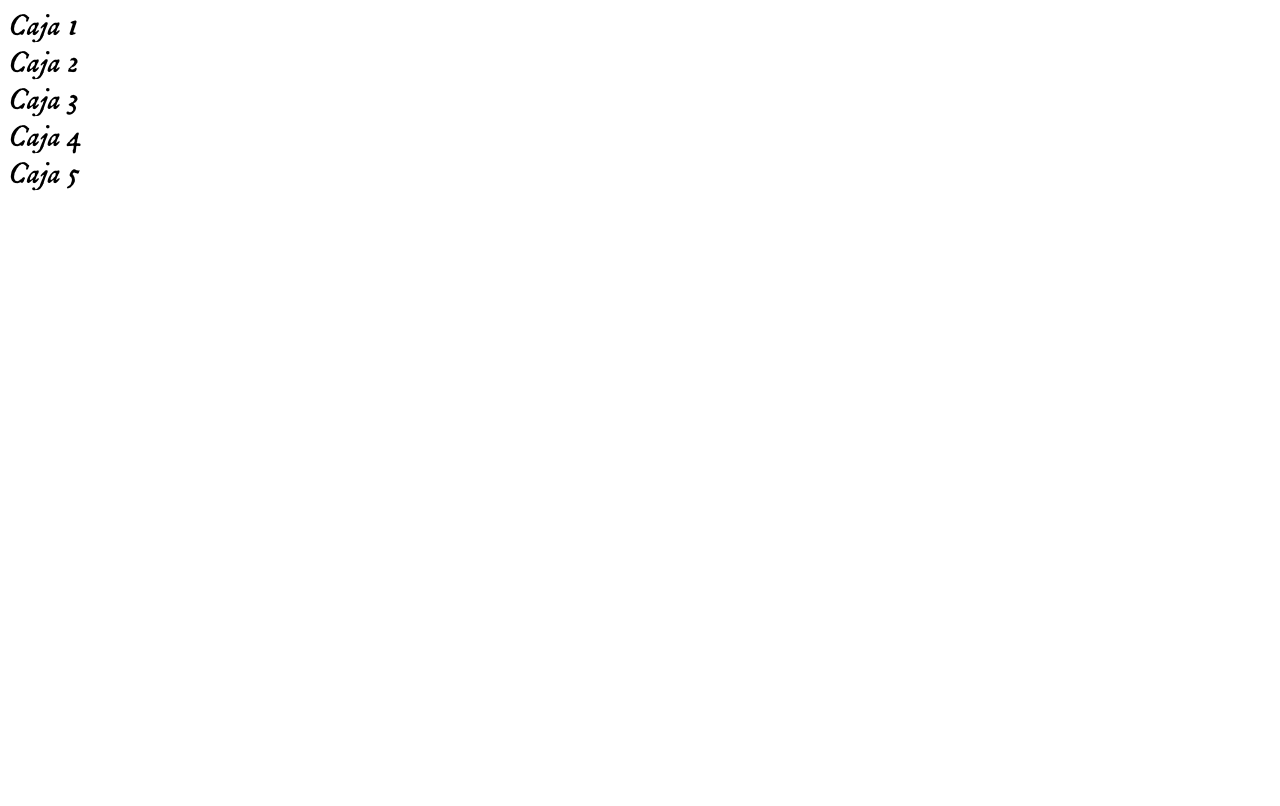
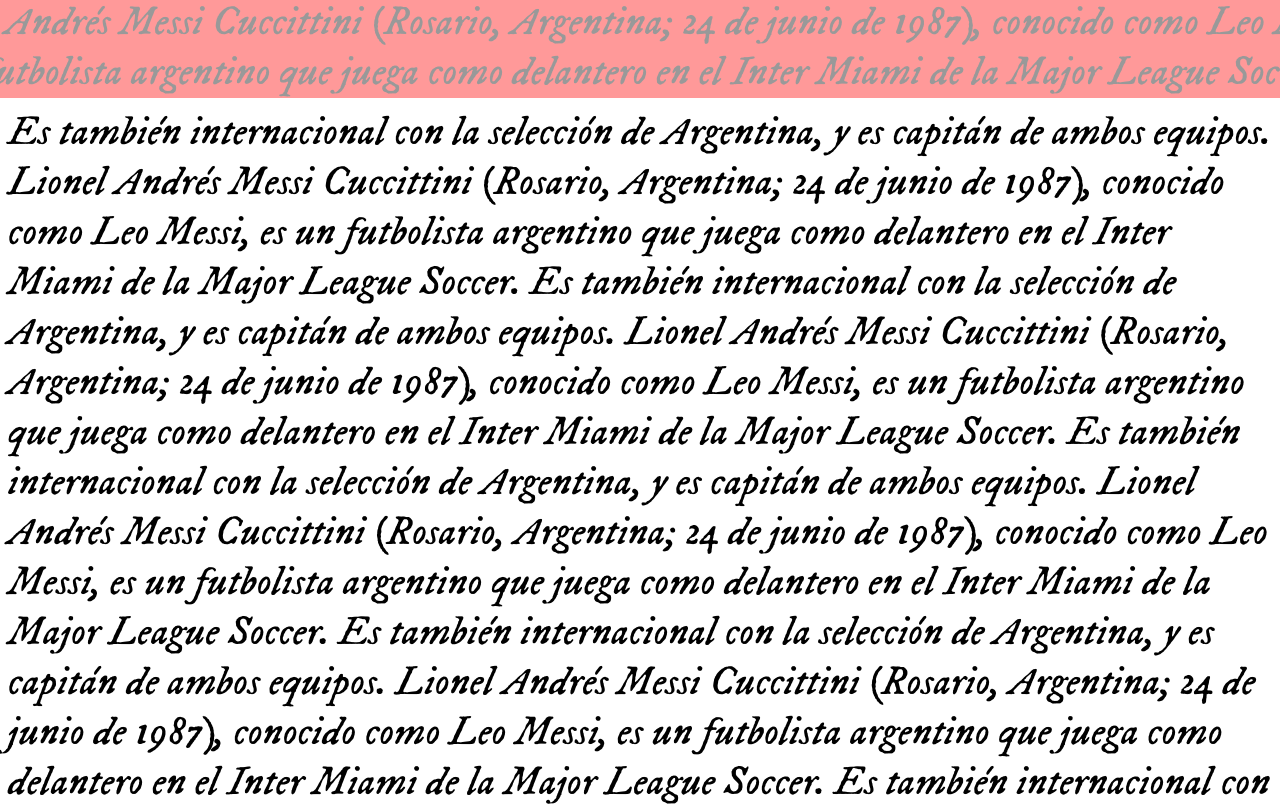
Before and after one commit to kendra-svg/CSS, a plain HTML site: page Propiedades V2/position.html in a window 1280 px wide. Shown: the top 806 px of the page. Drawn offline with nearby package versions, Linux system fonts and the light colour scheme.

Commit message:
Position fixed

```diff
--- a/Propiedades V2/position.css
+++ b/Propiedades V2/position.css
@@ -1,7 +1,7 @@
 * {
     font-family: 'IM Fell DW Pica', serif;
     font-weight: 100;
-    font-size: 30px;
+    font-size: 40px;
 }
 
 
@@ -143,3 +143,17 @@ div div {
 */
 
 /*Position absolute fin*/
+
+/*Inicio position fixed*/
+
+body {
+    padding-top: 100px;
+}
+.caja-fixed {
+    background: red;
+    position: fixed;
+    opacity: 0.4;
+    margin: -110px;
+}
+
+/*Fin position fixed*/
--- a/Propiedades V2/position.html
+++ b/Propiedades V2/position.html
@@ -8,14 +8,23 @@
     <link href="https://fonts.googleapis.com/css2?family=IM+Fell+DW+Pica:ital@1&display=swap" rel="stylesheet">
 </head>
 <body>
-    <div class="contenedor">
+    <!--<div class="contenedor"> Position absolute
         <div class="caja-1">Caja 1</div>
         <div class="caja-2">Caja 2</div>
         <div class="caja-3">Caja 3</div>
         <div class="caja-4">Caja 4</div>
         <div class="caja-5">Caja 5</div>
+    </div>-->
+    <div class="caja-fixed">
+        Lionel Andrés Messi Cuccittini (Rosario, Argentina; 24 de junio de 1987), conocido como Leo Messi, es un futbolista argentino que juega como delantero en el Inter Miami de la Major League Soccer.
     </div>
 
+    <div class="texto">
+        Es también internacional con la selección de Argentina, y es capitán de ambos equipos.
+        Lionel Andrés Messi Cuccittini (Rosario, Argentina; 24 de junio de 1987), conocido como Leo Messi, es un futbolista argentino que juega como delantero en el Inter Miami de la Major League Soccer. Es también internacional con la selección de Argentina, y es capitán de ambos equipos. Lionel Andrés Messi Cuccittini (Rosario, Argentina; 24 de junio de 1987), conocido como Leo Messi, es un futbolista argentino que juega como delantero en el Inter Miami de la Major League Soccer. Es también internacional con la selección de Argentina, y es capitán de ambos equipos.
+        Lionel Andrés Messi Cuccittini (Rosario, Argentina; 24 de junio de 1987), conocido como Leo Messi, es un futbolista argentino que juega como delantero en el Inter Miami de la Major League Soccer. Es también internacional con la selección de Argentina, y es capitán de ambos equipos. Lionel Andrés Messi Cuccittini (Rosario, Argentina; 24 de junio de 1987), conocido como Leo Messi, es un futbolista argentino que juega como delantero en el Inter Miami de la Major League Soccer. Es también internacional con la selección de Argentina, y es capitán de ambos equipos.
+        Lionel Andrés Messi Cuccittini (Rosario, Argentina; 24 de junio de 1987), conocido como Leo Messi, es un futbolista argentino que juega como delantero en el Inter Miami de la Major League Soccer. Es también internacional con la selección de Argentina, y es capitán de ambos equipos.
+    </div>
 
 </body>
 </html>
```
